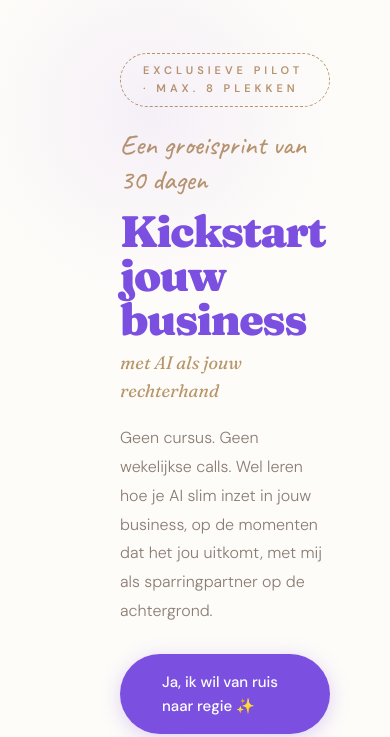
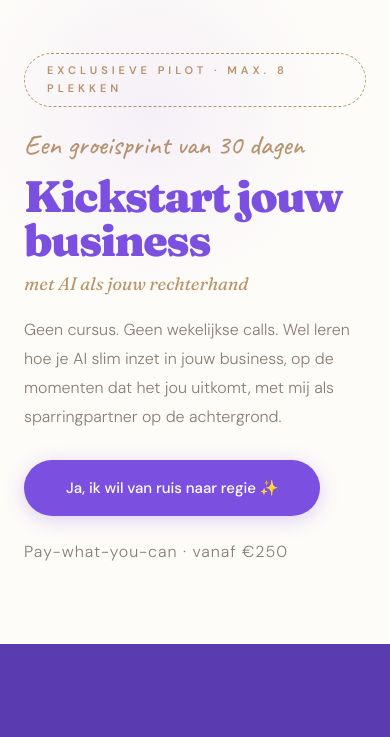
Before and after one commit to Anoukjohannesv/kickstart-pilot, a plain HTML site: page Kickstart Pilot.html in a window 390 px wide. Shown: the part 627-1364 px from the top of the page. Drawn offline with nearby package versions, Linux system fonts and the light colour scheme.

Commit message:
Fix hero left padding on mobile
Remove inline style that overrode the media query, causing too much left padding on mobile.

Co-Authored-By: Claude Sonnet 4.6 <noreply@anthropic.com>

```diff
--- a/Kickstart Pilot.html
+++ b/Kickstart Pilot.html
@@ -52,7 +52,7 @@
     height: 700px;
     overflow: hidden;
   }
-  .hero-left { padding: 40px 60px 40px 110px; display: flex; flex-direction: column; justify-content: center; position: relative; }
+  .hero-left { padding: 40px 60px 40px 120px; display: flex; flex-direction: column; justify-content: center; position: relative; }
   .hero-left::before { content: ''; position: absolute; top: -100px; left: -50px; width: 400px; height: 400px; border-radius: 50%; background: radial-gradient(circle, rgba(123,79,224,0.07), transparent 65%); pointer-events: none; }
   .hero-right { position: relative; overflow: hidden; background: var(--warm-white); display: flex; align-items: center; justify-content: center; padding: 24px 40px 24px 0; }
   .hero-right img { max-width: 100%; max-height: 100%; width: auto; height: 100%; object-fit: contain; display: block; -webkit-mask-image: radial-gradient(ellipse 75% 85% at 50% 50%, #000 55%, transparent 100%); mask-image: radial-gradient(ellipse 75% 85% at 50% 50%, #000 55%, transparent 100%); }
@@ -767,7 +767,7 @@
 
 <!-- HERO SPLIT -->
 <div class="hero">
-  <div class="hero-left" style="padding: 40px 60px 40px 120px">
+  <div class="hero-left">
     <div class="intro-tag">Exclusieve Pilot · Max. 8 plekken</div>
     <span class="hero-script">Een groeisprint van 30 dagen</span>
     <h1>Kickstart jouw business</h1>
```
